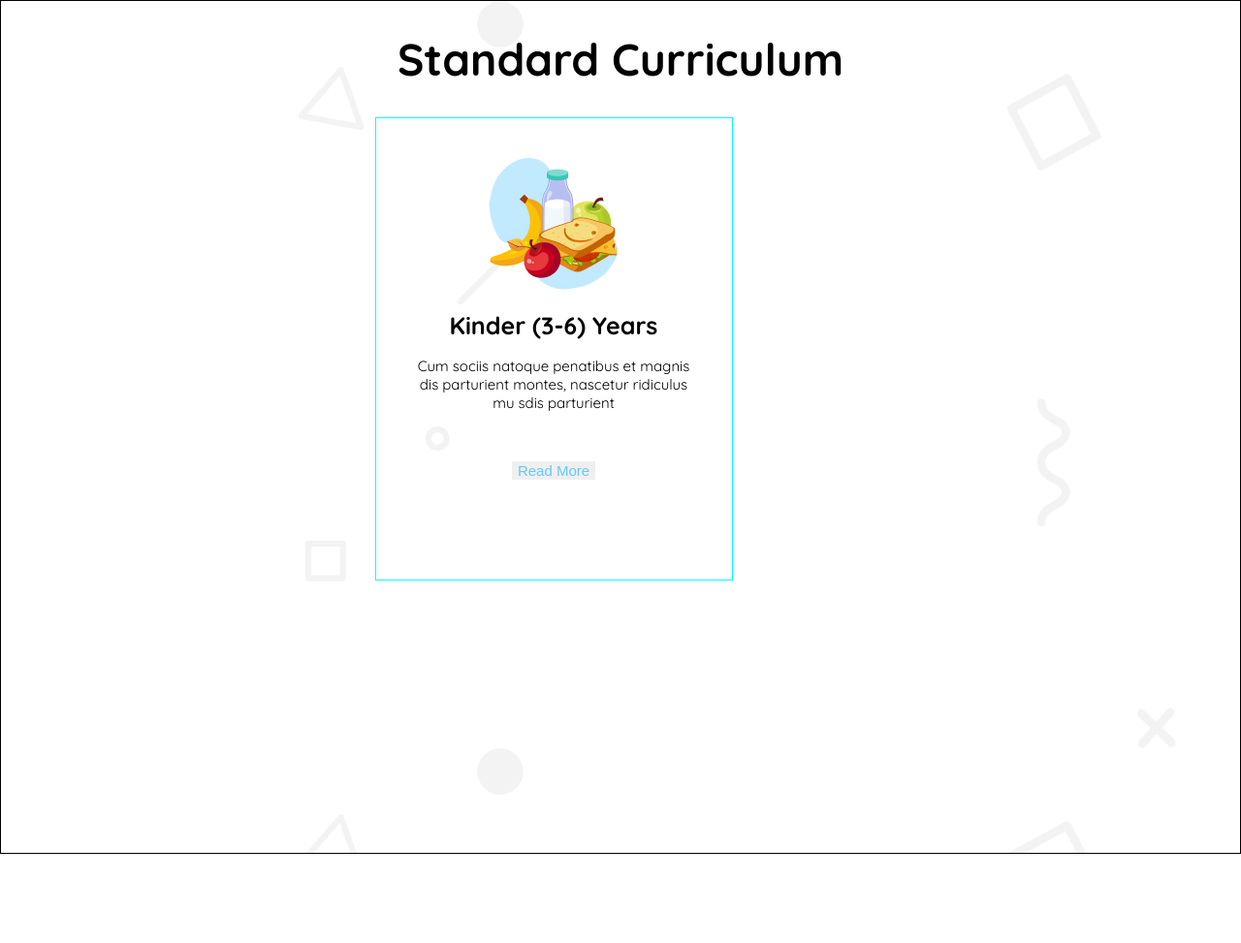
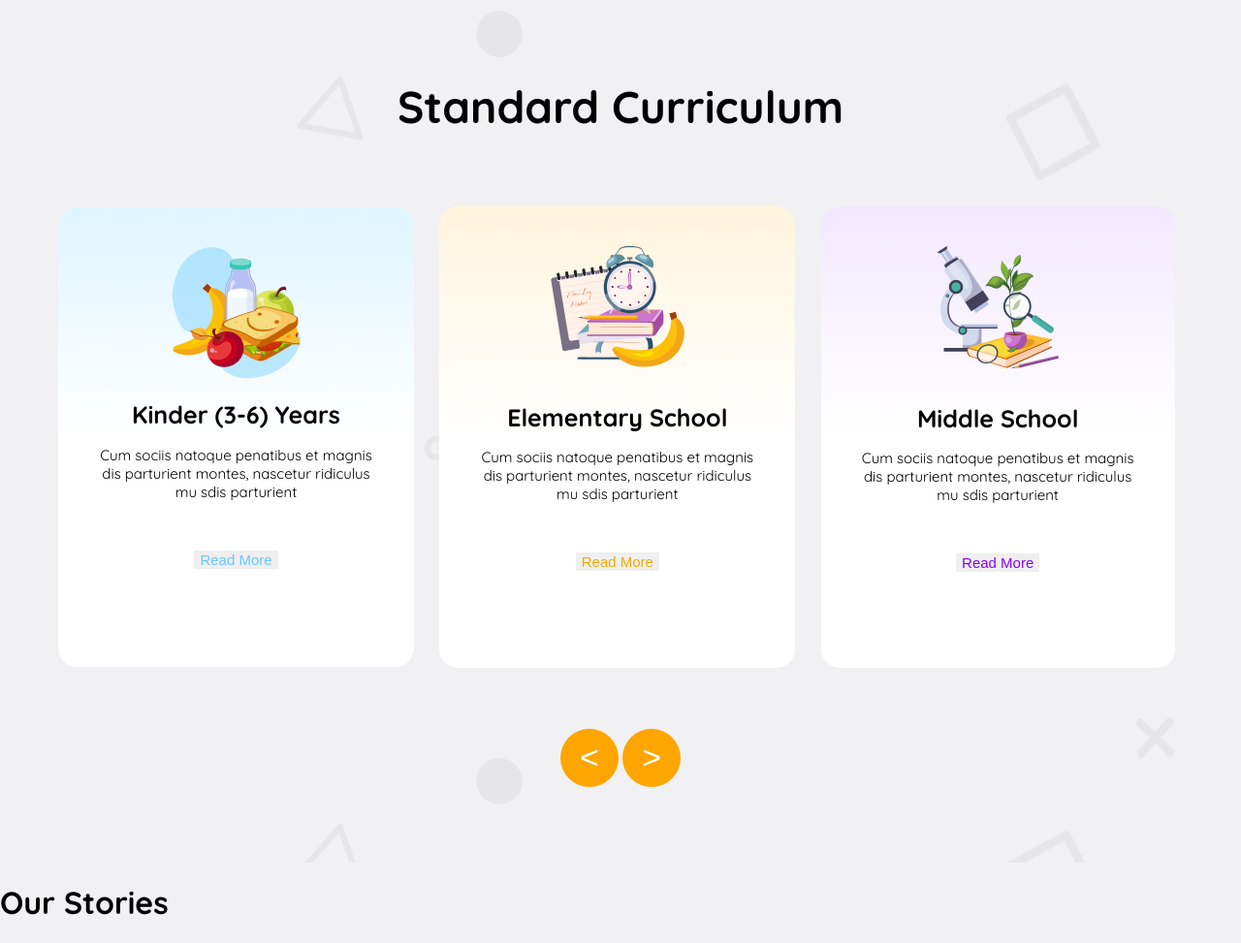
Before and after one commit to Anik-web-code/Assignment-2, a plain HTML site: page index.html in a window 1280 px wide. Shown: the part 909-1882 px from the top of the page at 97% size. Before the commit the page ends 1810 px from the top, so only its background shows below. Drawn offline with Linux system fonts and the light colour scheme.

Commit message:
Added Curriculum

```diff
--- a/index.html
+++ b/index.html
@@ -54,9 +54,33 @@
                     mu sdis parturient</p>
                     <button>Read More</button>
             </div>
-            <div class="card-2"></div>
-            <div class="card-3"></div>
+            <div class="card-2">
+                <img src="assets/elementary.png" alt="" class="card-logo">
+                <h1>Elementary School</h1>
+                <p>Cum sociis natoque penatibus et magnis<br>
+                    dis parturient montes, nascetur ridiculus<br>
+                    mu sdis parturient</p>
+                    <button>Read More</button>
+            </div>
+            <div class="card-3">
+                <img src="assets/middle.png" alt="" class="card-logo">
+                <h1>Middle School</h1>
+                <p>Cum sociis natoque penatibus et magnis<br>
+                    dis parturient montes, nascetur ridiculus<br>
+                    mu sdis parturient</p>
+                    <button>Read More</button>
+            </div>
         </div>
+        <button class="btn3">
+            <
+
+        </button>
+        <button class="btn3">
+            >
+        </button>
+    </div>
+    <div class="stories">
+        <h1 class="story-title">Our Stories</h1>
     </div>
 
     </main>
--- a/style.css
+++ b/style.css
@@ -7,6 +7,7 @@ body{
         font-optical-sizing: auto;
         font-weight: 400;
         font-style: normal;
+        background-color: #F1F1F3;
       }
  .nav{
     display: flex;
@@ -62,7 +63,7 @@ body{
 .enrollment{
     display: flex;
     justify-content: space-between;
-    margin: 20px 220px 20px 220px;
+    margin: 20px 220px 0px 220px;
 }
 .enroll-title{
     font-size: 56px;
@@ -94,36 +95,52 @@ body{
     border-radius: 12px;
 }
 .curriculum{
-    margin: 20px 0px 20px 0px;
+    margin: 0px 0px 20px 0px;
     height: 879px;
-    border: 1px solid black;
     background-image: url(assets/bg.png);
+    text-align: center;
 
 }
 .curriculum-title{
+    padding-top: 70px;
+    padding-bottom: 40px;
     font-size: 46px;
     font-weight: bold;
     text-align: center;
 
 }
-.curriculum-card{
-    width: 1160px;
+.curriculum-card {
+    display: grid;
+    grid-template-columns: repeat(3, 1fr);
+    gap: 20px;
+    justify-content: center;
+    align-items: center;
+    width: 100%;
+    max-width: 1160px;
+    margin: 0 auto;
     height: 482px;
-    display: flex;
-    justify-content: center;
-    gap: 10px;
 }
+
+
 .card-1{
     width: 287px;
-    height: 396px;
-    border: 1px solid aqua;
+    height: 394px;
     text-align: center;
     padding: 40px;
+    background: linear-gradient(
+                to bottom,
+                #DEF5FF,
+                #FFFFFF,
+                #FFFFFF
+                );
+    border-radius: 19px;
+
 
 }
 .card-1 h1{
     font-size: 25px;
     font-weight: bold;
+
 }
 .card-1 p{
     font-size: 15px;
@@ -135,3 +152,70 @@ body{
     border: none;
     background-color: none;
 }
+.card-2{
+    width: 287px;
+    height: 396px;
+    text-align: center;
+    padding: 40px;
+    border-radius: 19px;
+    background: linear-gradient(
+                to bottom,
+                #FFF4DC ,
+                #FFFFFF,
+                #FFFFFF);
+
+}
+.card-2 h1{
+    margin-top: 32px;
+    font-size: 25px;
+    font-weight: bold;
+
+}
+.card-2 p{
+    font-size: 15px;
+    margin-bottom: 50px;
+}
+.card-2 button{
+    font-size: 15px;
+    color: #F0AA00;
+    border: none;
+    background-color: none;
+}
+.card-3{
+    width: 285px;
+    height: 396px;
+    text-align: center;
+    padding: 40px;
+    border-radius: 19px;
+    background: linear-gradient(
+                to bottom,
+                #F2E8FF ,
+                #FFFFFF,
+                #FFFFFF);
+}
+.card-3 h1{
+    margin-top: 32px;
+    font-size: 25px;
+    font-weight: bold;
+
+}
+.card-3 p{
+    font-size: 15px;
+    margin-bottom: 50px;
+}
+.card-3 button{
+    font-size: 15px;
+    color: #8700FF;
+    border: none;
+    background-color: none;
+}
+.btn3{
+    height: 60px;
+    width: 60px;
+    background-color: orange;
+    color: #FFFFFF;
+    border-radius: 50%;
+    font-size: 34px;
+    border: none;
+    margin-top: 60px;
+}
```
